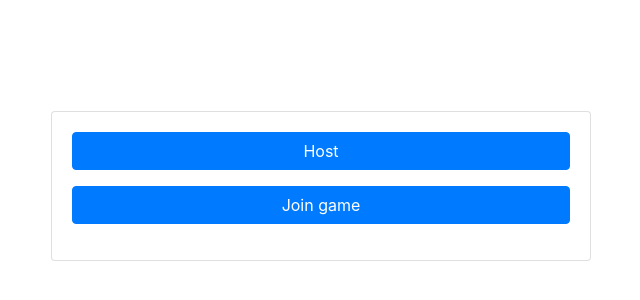
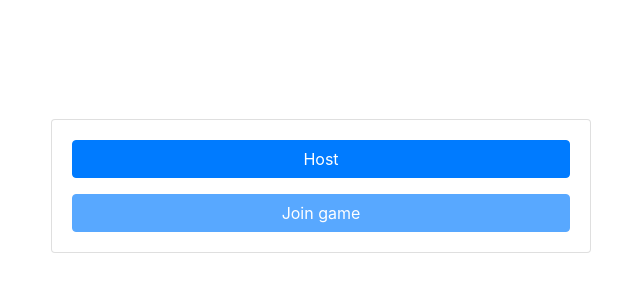
Before and after one commit to AtLeastITry/Blocker, a plain HTML site: page Assignment 1/client/index.html in a window 1280 px wide. Shown: the part 214-514 px from the top of the page, without its empty margins (319-959 px from the left). Drawn offline with nearby package versions, Linux system fonts and the light colour scheme.

Commit message:
Made some minor style changes to the join game page.

```diff
--- a/Assignment 1/client/index.html
+++ b/Assignment 1/client/index.html
@@ -21,8 +21,8 @@
                                     <div class="form-group">
                                         <button v-on:click="host" class="btn btn-block btn-primary">Host</button>
                                     </div>
-                                    <div class="form-group">
-                                        <button v-on:click="join" class="btn btn-block btn-primary">Join game</button>
+                                    <div>
+                                        <button v-on:click="join" :disabled="avaliableGameNames.length < 1" class="btn btn-block btn-primary">Join game</button>
                                     </div>
                                 </div>
                                 <div v-if="showJoinOptions">
```
